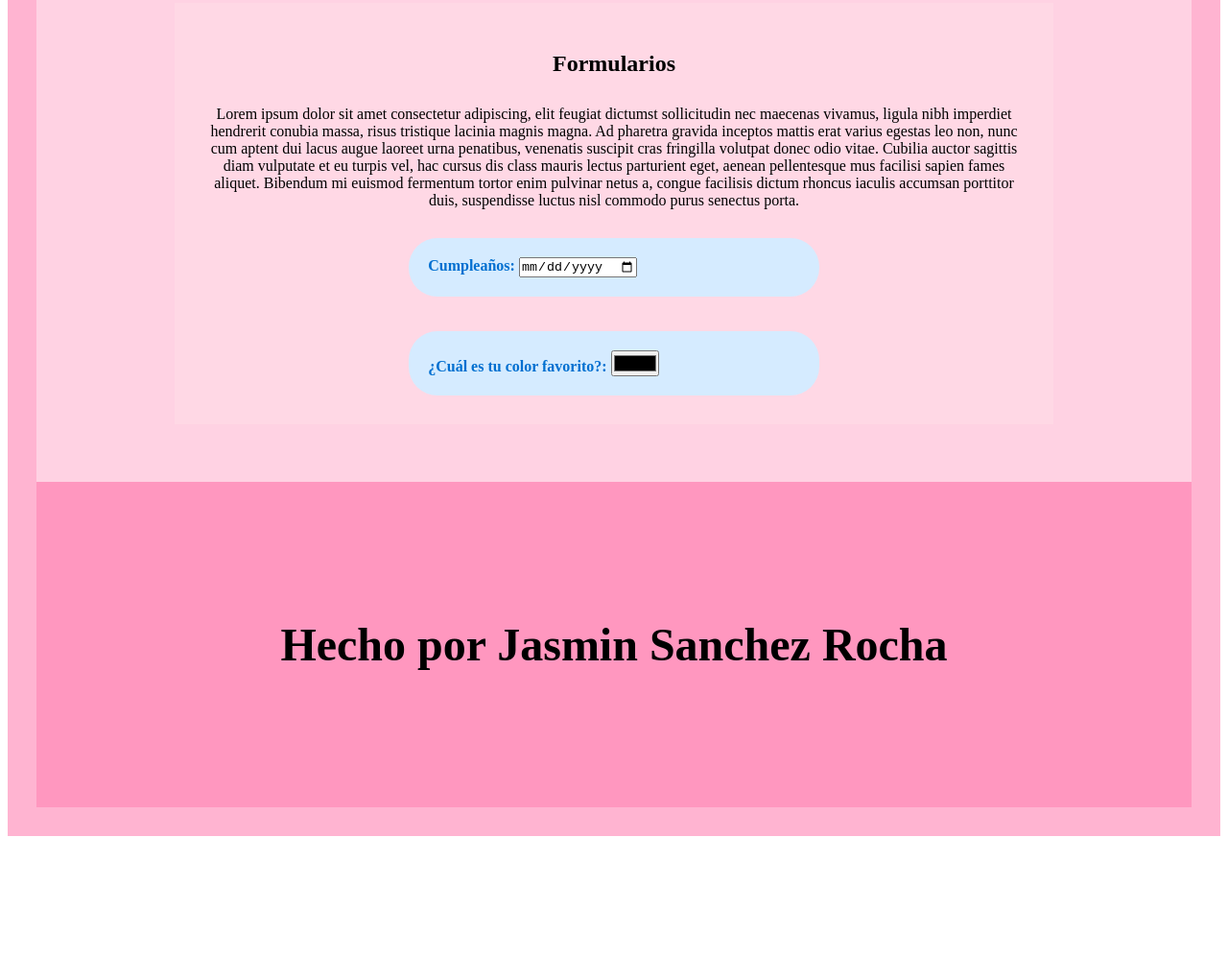
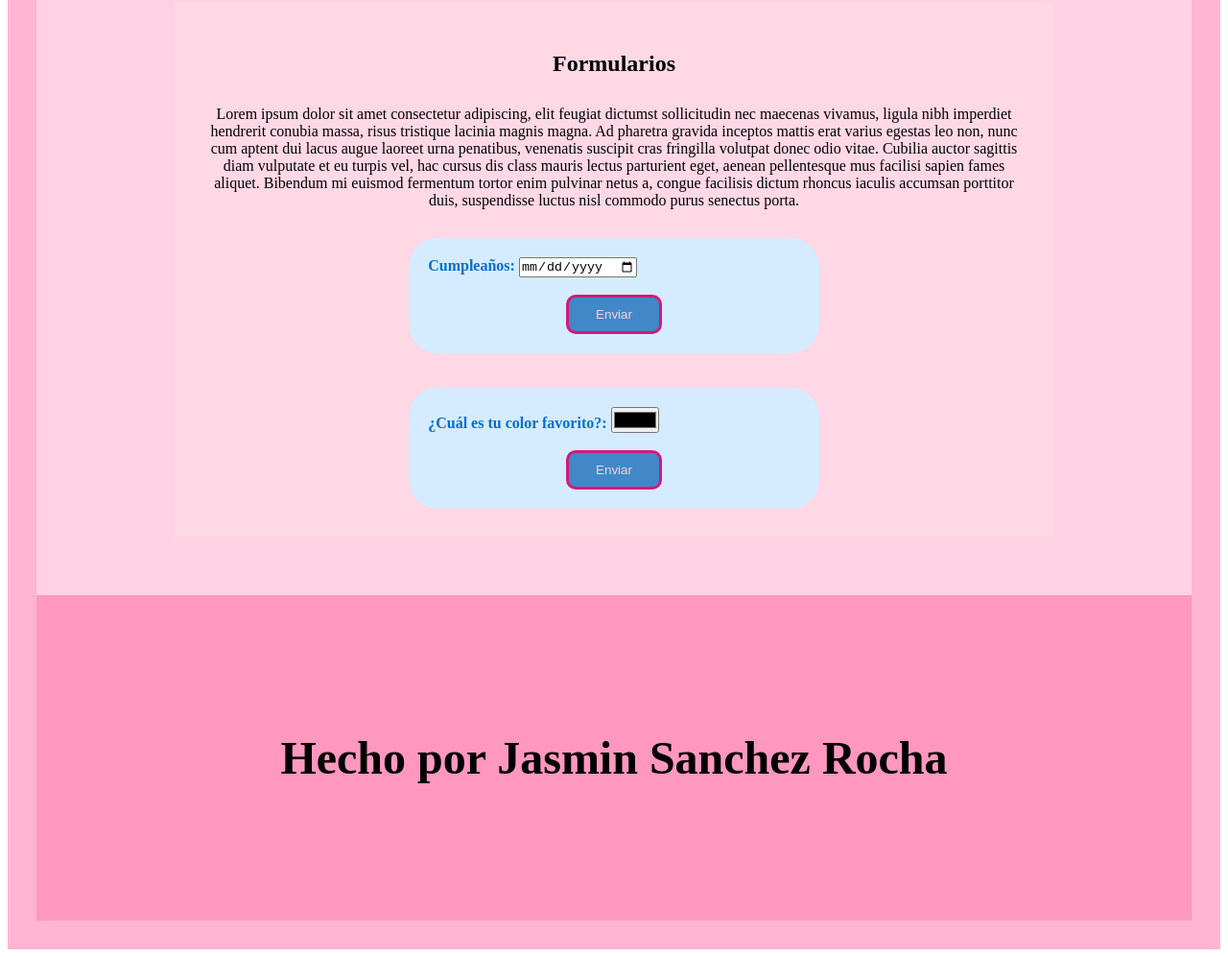
Before and after one commit to jasminsanchezrocha/jasminsanchezrocha.github.io, a plain HTML site: page Formularios.html in a window 1280 px wide. Shown: the part 1877-2874 px from the top of the page at 96% size. Before the commit the page ends 2756 px from the top, so only its background shows below. Drawn offline with Linux system fonts and the light colour scheme; a web font is replaced by a local one.

Commit message:
Add files via upload

```diff
--- a/Formularios.html
+++ b/Formularios.html
@@ -93,12 +93,18 @@
                   <form>
         <label for="birthday">Cumpleaños:</label>
   <input type="date" id="birthday" name="birthday">
+  <br>
+  <br>
+  <input type="submit" value="Enviar">
 </form>
           <br>
           <br>
            <form>
   <label for="favcolor">¿Cuál es tu color favorito?:</label>
   <input type="color" id="favcolor" name="favcolor">
+  <br>
+  <br>
+  <input type="submit" value="Enviar">
 </form>
             </section>
         </main>
```
